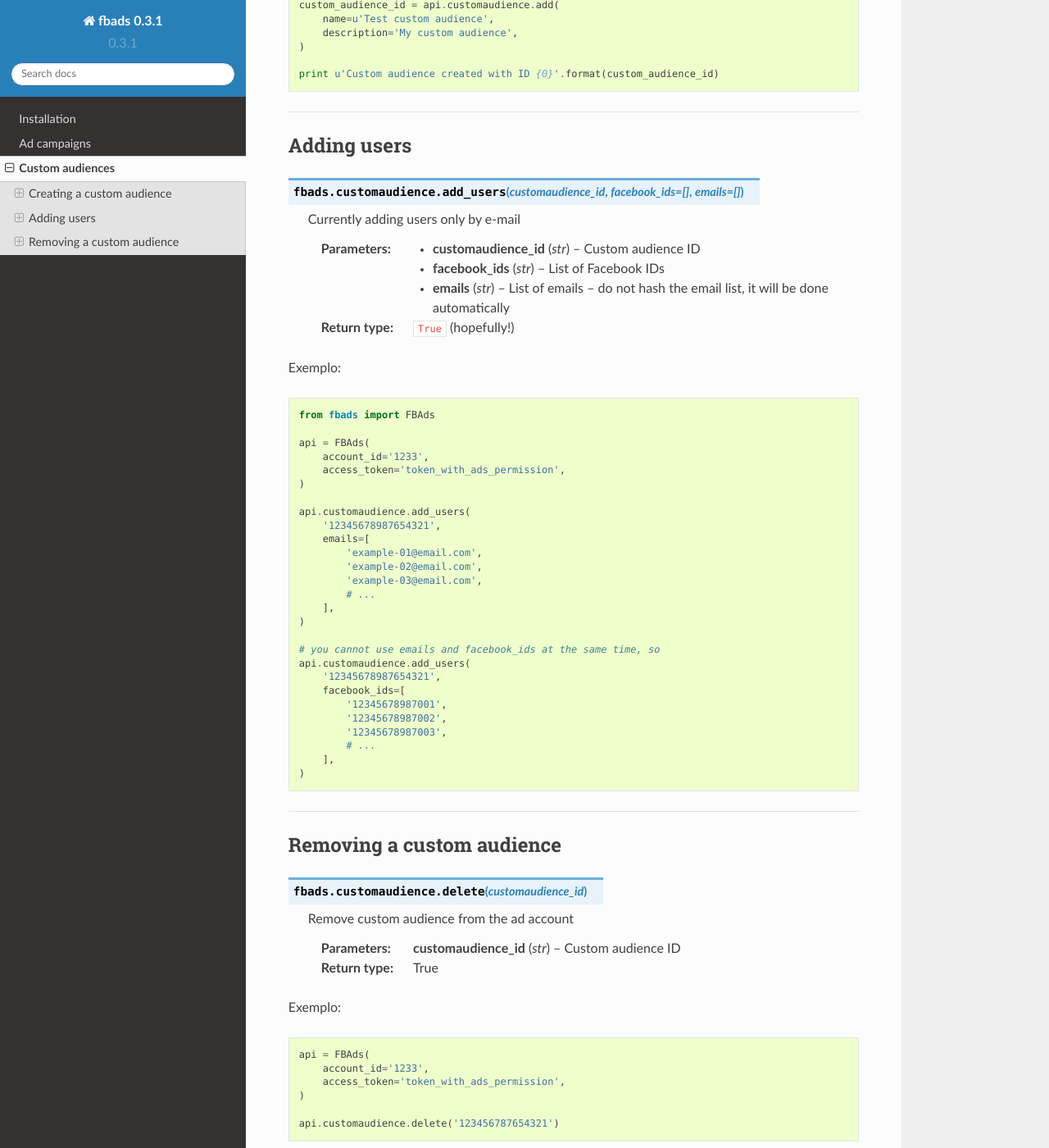
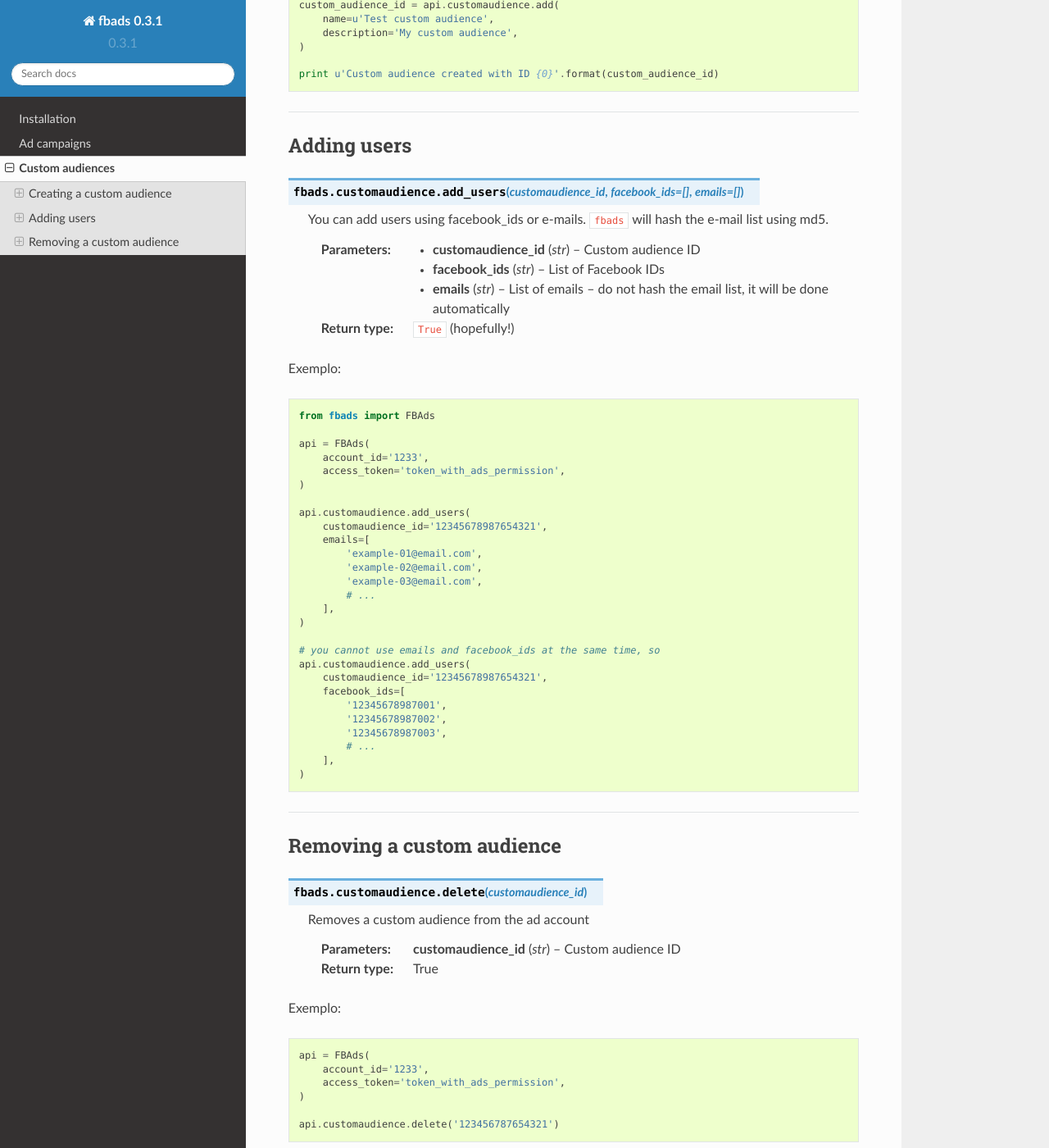
Before and after one commit to renatogp/fbads, a Sphinx documentation site: the page built from docs/source/customaudience.rst, in a window 1280 px wide and 1400 px high, scrolled down 692 px. Shown: the whole window at 82% size. Built offline with Sphinx 7.4.7 and the Read the Docs theme 2.0.0, drawn with Linux system fonts in a browser that asks for light colours.

Commit message:
refactored all custom audiences tests and docs

```diff
--- a/docs/source/customaudience.rst
+++ b/docs/source/customaudience.rst
@@ -47,7 +47,7 @@ Adding users
 
 .. py:function:: fbads.customaudience.add_users(customaudience_id, facebook_ids=[], emails=[])
 
-   Currently adding users only  by e-mail
+   You can add users using facebook_ids or e-mails. ``fbads`` will hash the e-mail list using md5.
 
    :param str customaudience_id: Custom audience ID
    :param str facebook_ids: List of Facebook IDs
@@ -66,7 +66,7 @@ Exemplo: ::
     )
 
     api.customaudience.add_users(
-        '12345678987654321',
+        customaudience_id='12345678987654321',
         emails=[
             'example-01@email.com',
             'example-02@email.com',
@@ -77,7 +77,7 @@ Exemplo: ::
 
     # you cannot use emails and facebook_ids at the same time, so
     api.customaudience.add_users(
-        '12345678987654321',
+        customaudience_id='12345678987654321',
         facebook_ids=[
             '12345678987001',
             '12345678987002',
@@ -95,7 +95,7 @@ Removing a custom audience
 
 .. py:function:: fbads.customaudience.delete(customaudience_id)
 
-   Remove custom audience from the ad account
+   Removes a custom audience from the ad account
 
    :param str customaudience_id: Custom audience ID
    :rtype: True
--- /dev/null
+++ b/requirements-dev.txt
@@ -0,0 +1,5 @@
+-r requirements.txt
+Sphinx==1.2b3
+mock==1.0.1
+sphinx_rtd_theme
+httreplay==0.1.6
--- a/requirements.txt
+++ b/requirements.txt
@@ -1,7 +1,3 @@
 requests==2.2.1
 python-dateutil==2.1
 pytz==2013.9
-Sphinx==1.2b3
-mock==1.0.1
-sphinx_rtd_theme
-httreplay==0.1.6
```
Also changed, not shown: .travis.yml, 6 other files.
